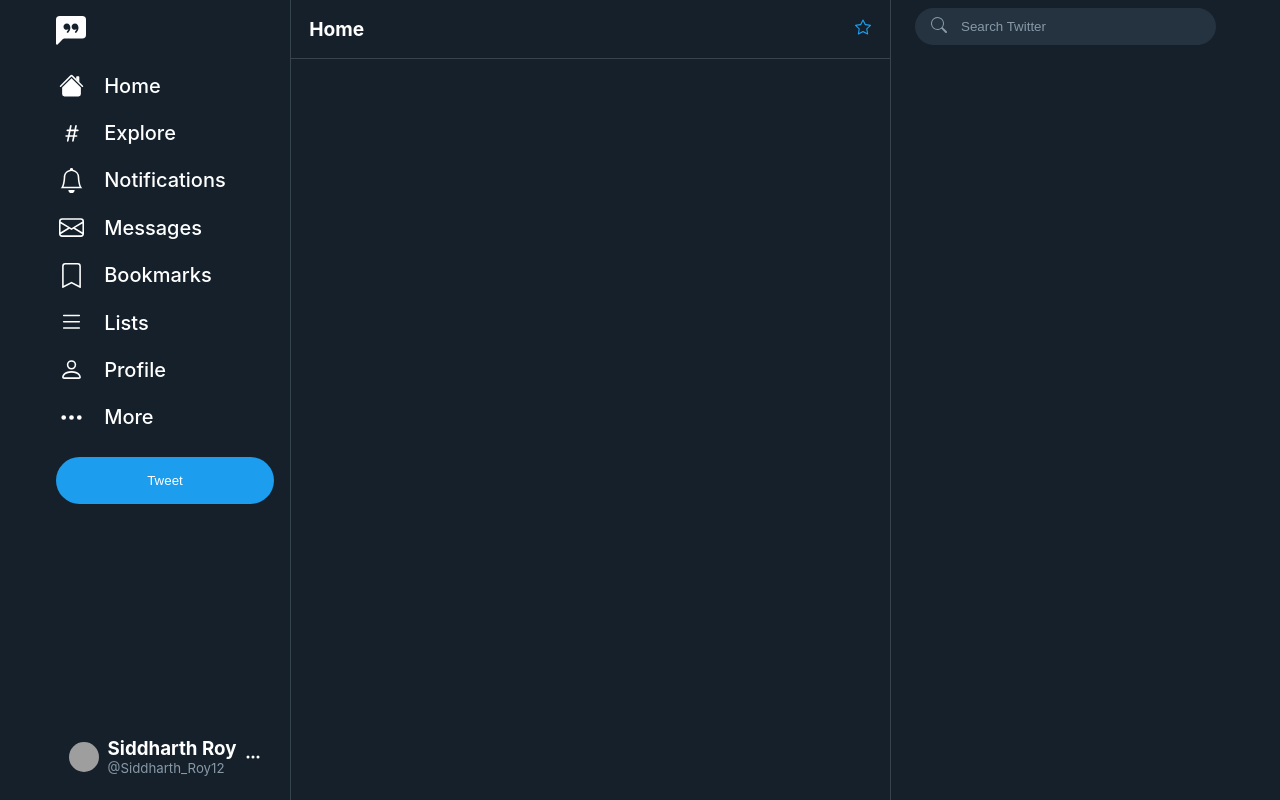
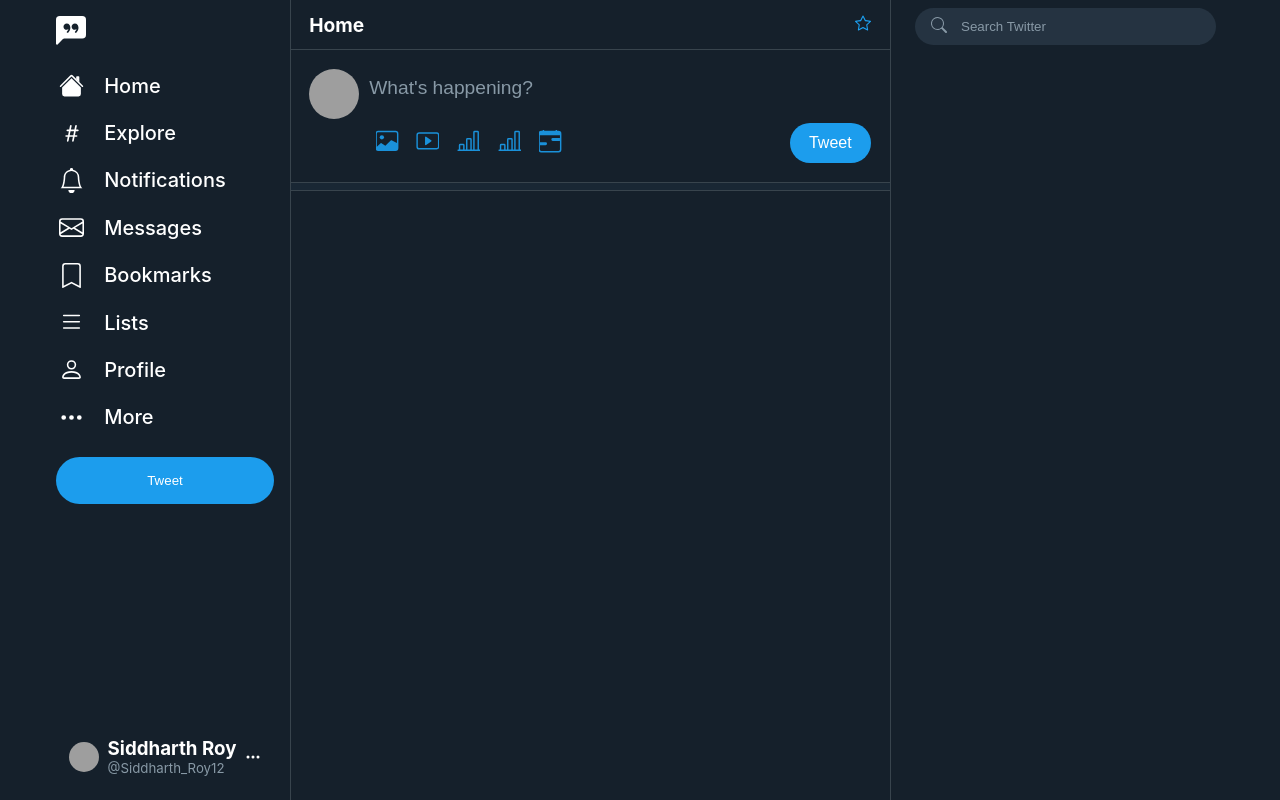
Before and after one commit to siddharthroy12/Twitter-Frontend-Clone, a React (Create React App) app: page / in a window 1280 px wide. Built offline with nearby package versions, Linux system fonts and the light colour scheme; grey boxes are pictures that could not be loaded.

Commit message:
Added Tweet Form in Home Screen

```diff
--- a/src/App.css
+++ b/src/App.css
@@ -5,10 +5,6 @@
 
 .container {
     width: 1200px;
-}
-
-.Screen {
-    width: 250px;
 }
 
 .title {
@@ -21,6 +17,7 @@
     border-bottom: 1px solid #38444D;
     padding: 0.4rem;
     box-sizing: border-box;
+    height: 50px;
 }
 
 .title h1 {
@@ -47,3 +44,9 @@
     background-color: #162D40;
     transition: color 0.5s, background-color 0.5s;
 }
+
+.Spacer {
+    padding: 0.2rem;
+    border-bottom: 1px solid #38444D;
+    background-color: #192734;
+}
--- a/src/components/Header.css
+++ b/src/components/Header.css
@@ -84,6 +84,7 @@
     padding: 0.5rem 0.5rem;
     justify-self: flex-end;
     margin-top: auto;
+    cursor: pointer;
 }
 
 .header-profile-menu:hover {
--- a/src/components/SideBar.css
+++ b/src/components/SideBar.css
@@ -7,4 +7,5 @@
     width: 350px;
     padding: 0.5rem 1.5rem;
     box-sizing: border-box;
+    top: 0;
 }
--- /dev/null
+++ b/src/components/icons/BarChartIcon.tsx
@@ -0,0 +1,7 @@
+const BarChartIcon = () => (
+    <svg xmlns="http://www.w3.org/2000/svg" width="16" height="16" fill="currentColor" className="bi bi-bar-chart-line" viewBox="0 0 16 16">
+        <path d="M11 2a1 1 0 0 1 1-1h2a1 1 0 0 1 1 1v12h.5a.5.5 0 0 1 0 1H.5a.5.5 0 0 1 0-1H1v-3a1 1 0 0 1 1-1h2a1 1 0 0 1 1 1v3h1V7a1 1 0 0 1 1-1h2a1 1 0 0 1 1 1v7h1V2zm1 12h2V2h-2v12zm-3 0V7H7v7h2zm-5 0v-3H2v3h2z"/>
+    </svg>
+)
+
+export default BarChartIcon
--- /dev/null
+++ b/src/components/icons/CalenderRangeIcon.tsx
@@ -0,0 +1,8 @@
+const CalenderRangeIcon = () => (
+    <svg xmlns="http://www.w3.org/2000/svg" width="16" height="16" fill="currentColor" className="bi bi-calendar-range" viewBox="0 0 16 16">
+        <path d="M9 7a1 1 0 0 1 1-1h5v2h-5a1 1 0 0 1-1-1zM1 9h4a1 1 0 0 1 0 2H1V9z"/>
+        <path d="M3.5 0a.5.5 0 0 1 .5.5V1h8V.5a.5.5 0 0 1 1 0V1h1a2 2 0 0 1 2 2v11a2 2 0 0 1-2 2H2a2 2 0 0 1-2-2V3a2 2 0 0 1 2-2h1V.5a.5.5 0 0 1 .5-.5zM1 4v10a1 1 0 0 0 1 1h12a1 1 0 0 0 1-1V4H1z"/>
+    </svg>
+)
+
+export default CalenderRangeIcon
--- /dev/null
+++ b/src/components/icons/ImageIcon.tsx
@@ -0,0 +1,8 @@
+const ImageIcon = () => (
+    <svg xmlns="http://www.w3.org/2000/svg" width="16" height="16" fill="currentColor" className="bi bi-image" viewBox="0 0 16 16">
+        <path d="M6.002 5.5a1.5 1.5 0 1 1-3 0 1.5 1.5 0 0 1 3 0z"/>
+        <path d="M2.002 1a2 2 0 0 0-2 2v10a2 2 0 0 0 2 2h12a2 2 0 0 0 2-2V3a2 2 0 0 0-2-2h-12zm12 1a1 1 0 0 1 1 1v6.5l-3.777-1.947a.5.5 0 0 0-.577.093l-3.71 3.71-2.66-1.772a.5.5 0 0 0-.63.062L1.002 12V3a1 1 0 0 1 1-1h12z"/>
+    </svg>
+)
+
+export default ImageIcon
--- /dev/null
+++ b/src/components/icons/PlayBtnIcon.tsx
@@ -0,0 +1,8 @@
+const PlayBtnIcon = () => (
+    <svg xmlns="http://www.w3.org/2000/svg" width="16" height="16" fill="currentColor" className="bi bi-play-btn" viewBox="0 0 16 16">
+        <path d="M6.79 5.093A.5.5 0 0 0 6 5.5v5a.5.5 0 0 0 .79.407l3.5-2.5a.5.5 0 0 0 0-.814l-3.5-2.5z"/>
+        <path d="M0 4a2 2 0 0 1 2-2h12a2 2 0 0 1 2 2v8a2 2 0 0 1-2 2H2a2 2 0 0 1-2-2V4zm15 0a1 1 0 0 0-1-1H2a1 1 0 0 0-1 1v8a1 1 0 0 0 1 1h12a1 1 0 0 0 1-1V4z"/>
+    </svg>
+)
+
+export default PlayBtnIcon
--- /dev/null
+++ b/src/components/icons/SmileIcon.tsx
@@ -0,0 +1,7 @@
+const SmileIcon = () => (
+    <svg xmlns="http://www.w3.org/2000/svg" width="16" height="16" fill="currentColor" className="bi bi-bar-chart-line" viewBox="0 0 16 16">
+        <path d="M11 2a1 1 0 0 1 1-1h2a1 1 0 0 1 1 1v12h.5a.5.5 0 0 1 0 1H.5a.5.5 0 0 1 0-1H1v-3a1 1 0 0 1 1-1h2a1 1 0 0 1 1 1v3h1V7a1 1 0 0 1 1-1h2a1 1 0 0 1 1 1v7h1V2zm1 12h2V2h-2v12zm-3 0V7H7v7h2zm-5 0v-3H2v3h2z"/>
+    </svg>
+)
+
+export default SmileIcon
--- a/src/screens/Home.css
+++ b/src/screens/Home.css
@@ -2,3 +2,80 @@
     margin-left: 250px;
     width: 600px;
 }
+
+.new-tweet-form {
+    display: flex;
+    margin-top: 50px;
+    padding: 1.2rem;
+    gap: 10px;
+    border-bottom: 1px solid #38444D;
+}
+
+.tweet-form-pf-pic img {
+    display: block;
+    width: 50px;
+    height: 50px;
+    border-radius: 50px;
+}
+
+.tweet-form {
+    width: 100%;
+}
+
+.tweet-form input {
+    font-size: 1.2rem;
+    background-color: #15202B;
+    color: white;
+    border: none;
+    padding: 0.5rem 0;
+    width: 100%;
+}
+
+.tweet-form input:focus {
+    outline: none;
+}
+
+.tweet-form-bottom {
+    padding-top: 1rem;
+    display: flex;
+    justify-content: space-between;
+}
+
+.tweet-form-bottom button {
+    padding: 0.2rem 1.2rem;
+    background-color: #1C9DED;
+    border-radius: 50px;
+    color: white;
+    border: none;
+    cursor: pointer;
+    font-size: 1rem;
+}
+
+.tweet-form-bottom button:hover {
+    background-color: #1A91DA;
+    transition: background-color 1000ms linear;
+}
+
+.tweet-form-bottom button:focus {
+    outline: none;
+}
+
+.tweet-form-options {
+    display: flex;
+    gap: 5px;
+}
+
+.tweet-form-options svg {
+    color: #1A91DA;
+    padding: 0.4rem;
+    height: 23px;
+    width: 23px;
+}
+
+.tweet-form-options div {
+    border-radius: 50px;
+}
+.tweet-form-options div:hover {
+    background-color: #162D40;
+    transition: color 0.5s, background-color 0.5s;
+}
--- a/src/screens/Home.tsx
+++ b/src/screens/Home.tsx
@@ -1,16 +1,52 @@
 import StarIcon from '../components/icons/StarIcon'
+import ImageIcon from '../components/icons/ImageIcon'
+import PlayBtnIcon from '../components/icons/PlayBtnIcon'
+import BarChartIcon from '../components/icons/BarChartIcon'
+import SmileIcon from '../components/icons/SmileIcon'
+import CalenderRangeIcon from '../components/icons/CalenderRangeIcon'
 
 import './Home.css'
 
 const Home = () => {
     return (
-        <div className="Home Screen">
+        <div className="Home">
             <div className="title">
                 <h1>Home</h1>
                 <div className="title-icon">
                     <StarIcon />
                 </div>
             </div>
+            <div className="new-tweet-form">
+                <div className="tweet-form-pf-pic">
+                    <img src="https://pbs.twimg.com/profile_images/1347182038084849665/pCz-T1Ze_400x400.jpg"
+                        alt="Profile Pic"/>
+                </div>
+                <div className="tweet-form">
+                    <input type="text" placeholder="What's happening?"/>
+                    <div className="tweet-form-bottom">
+                        <div className="tweet-form-options">
+                            <div>
+                                <ImageIcon />
+                            </div>
+                            <div>
+                                <PlayBtnIcon />
+                            </div>
+                            <div>
+                                <BarChartIcon />
+                            </div>
+                            <div>
+                                <SmileIcon />
+                            </div>
+                            <div>
+                                <CalenderRangeIcon />
+                            </div>
+                        </div>
+                        <button>Tweet</button>
+                    </div>
+                </div>
+            </div>
+            <div className="Spacer">
+            </div>
         </div>
     )
 }
```
